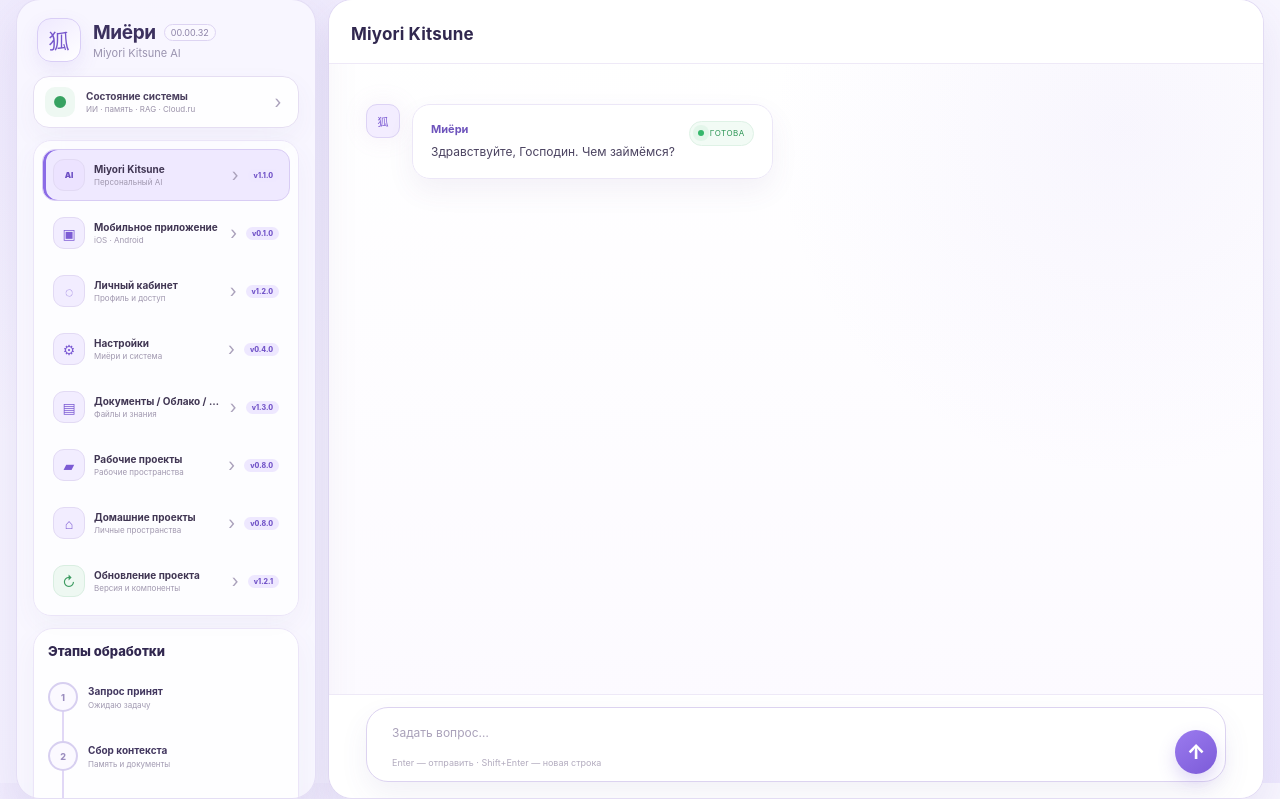
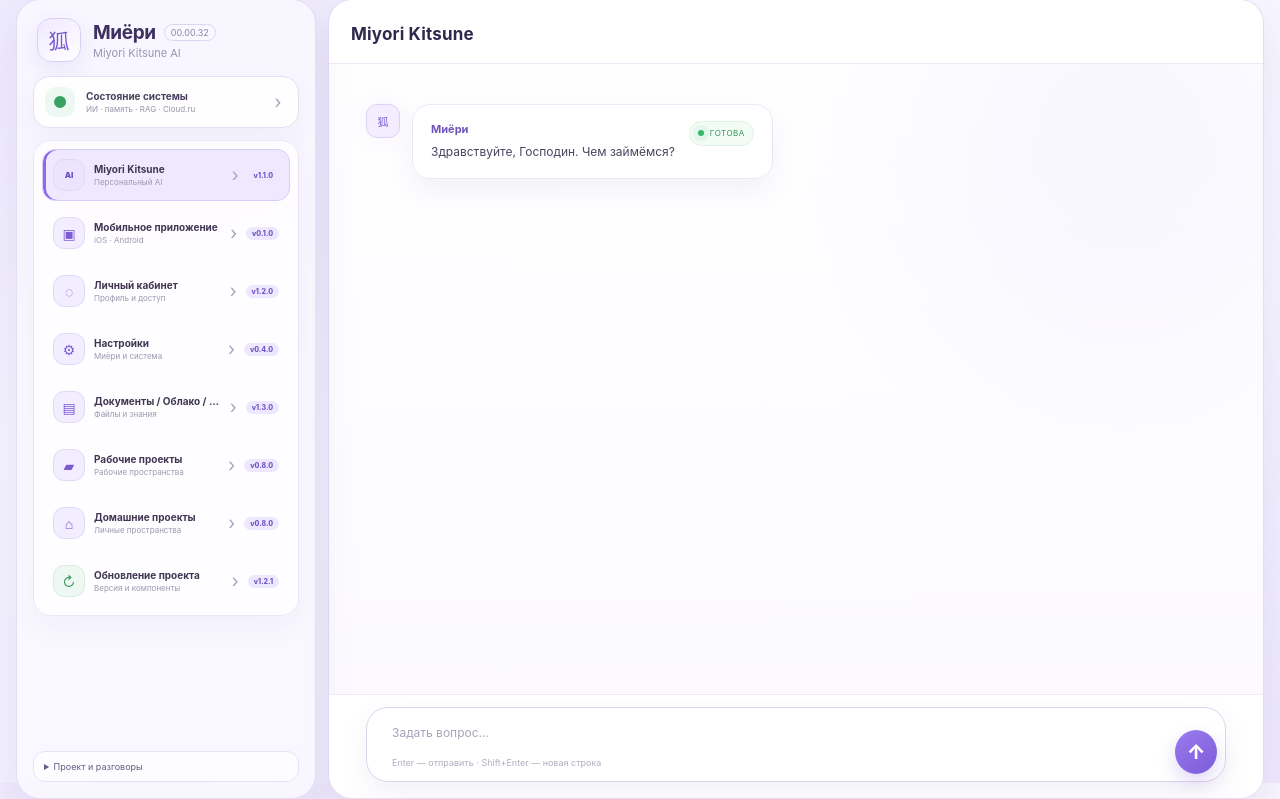
Before and after one commit to Aspksa/MIYORI_KITSUNE_AI_SPEC_v1.1.0, a FastAPI app: page / in a window 1280 px wide. Shown: the part 17-816 px from the top of the page. Run offline with FastAPI, Linux system fonts and the light colour scheme; data comes from the database, SQL or seed files in the repository; data that the repository does not hold is empty; some libraries are stand-ins or nearby versions.

Commit message:
ui: move processing stages from sidebar into chat composer

```diff
--- a/templates/index.html
+++ b/templates/index.html
@@ -69,29 +69,6 @@
           <span class="side-menu-chevron">›</span>
         </button>
       </nav>
-
-      <section class="lavender-panel processing-panel">
-        <div class="panel-title">Этапы обработки</div>
-        <div class="processing-steps" id="processingSteps">
-          <div class="processing-step" data-stage="accepted">
-            <span class="stage-node">1</span>
-            <div><strong>Запрос принят</strong><small>Ожидаю задачу</small></div>
-          </div>
-          <div class="processing-step" data-stage="context">
-            <span class="stage-node">2</span>
-            <div><strong>Сбор контекста</strong><small>Память и документы</small></div>
-          </div>
-          <div class="processing-step" data-stage="work">
-            <span class="stage-node">3</span>
-            <div><strong>Работа</strong><small>Анализ и действия</small></div>
-          </div>
-          <div class="processing-step" data-stage="result">
-            <span class="stage-node">4</span>
-            <div><strong>Результат</strong><small>Ожидает выполнения</small></div>
-          </div>
-        </div>
-      </section>
-
 
       <details class="workspace-details">
         <summary>Проект и разговоры</summary>
@@ -235,6 +212,20 @@
       <section id="messages" class="messages" aria-live="polite"></section>
 
       <footer class="composer-wrap" id="chatComposer">
+        <div id="chatProcessStatus" class="chat-process-status" hidden>
+          <span class="chat-process-dot"></span>
+          <div class="chat-process-copy">
+            <strong id="chatProcessTitle">Пишет текст</strong>
+            <small id="chatProcessDetail">Подготовка запроса</small>
+          </div>
+          <div id="chatProcessSteps" class="chat-process-steps">
+            <span data-chat-stage="typing">Текст</span>
+            <span data-chat-stage="accepted">Запрос</span>
+            <span data-chat-stage="context">Контекст</span>
+            <span data-chat-stage="work">Работа</span>
+            <span data-chat-stage="result">Результат</span>
+          </div>
+        </div>
         <form id="chatForm" class="composer">
           <div class="composer-field">
             <textarea id="messageInput" rows="1" maxlength="20000" placeholder="Задать вопрос…" required></textarea>
```
